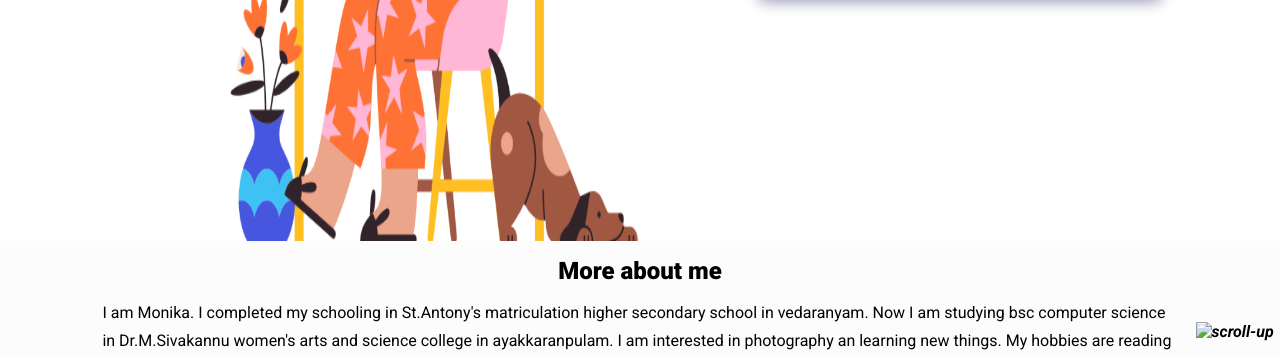
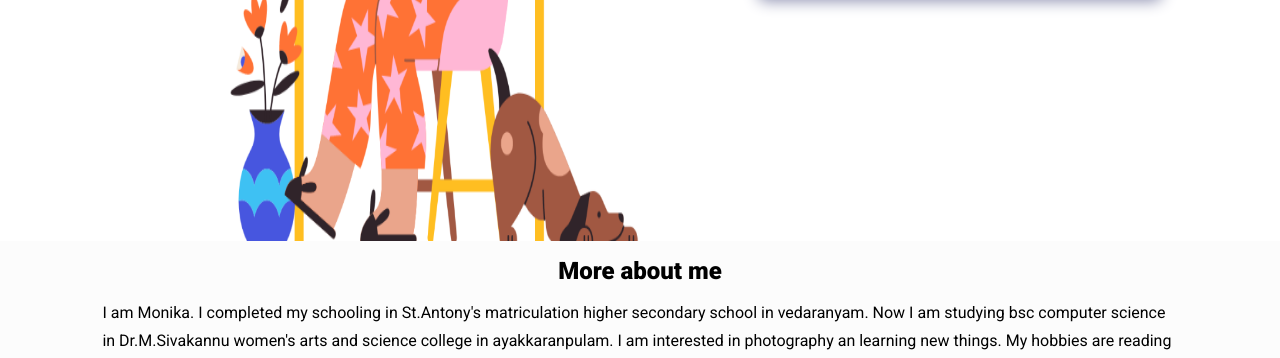
Before and after one commit to Monika-15/portfolio.io, a plain HTML site: page index.html in a window 1280 px wide. Shown: the part 435-793 px from the top of the page. Drawn offline with Linux system fonts and the light colour scheme.

Commit message:
Update index.html

```diff
--- a/index.html
+++ b/index.html
@@ -200,11 +200,7 @@
           </footer>
 
           <i class="scroll-up" id="scroll-up"
-          ><img
-            src=""
-            class="socicon up-arrow"
-            alt="scroll-up"
-        /></i>
+          ></i>
 
        <script src="portfolio.js"></script>
 
```
